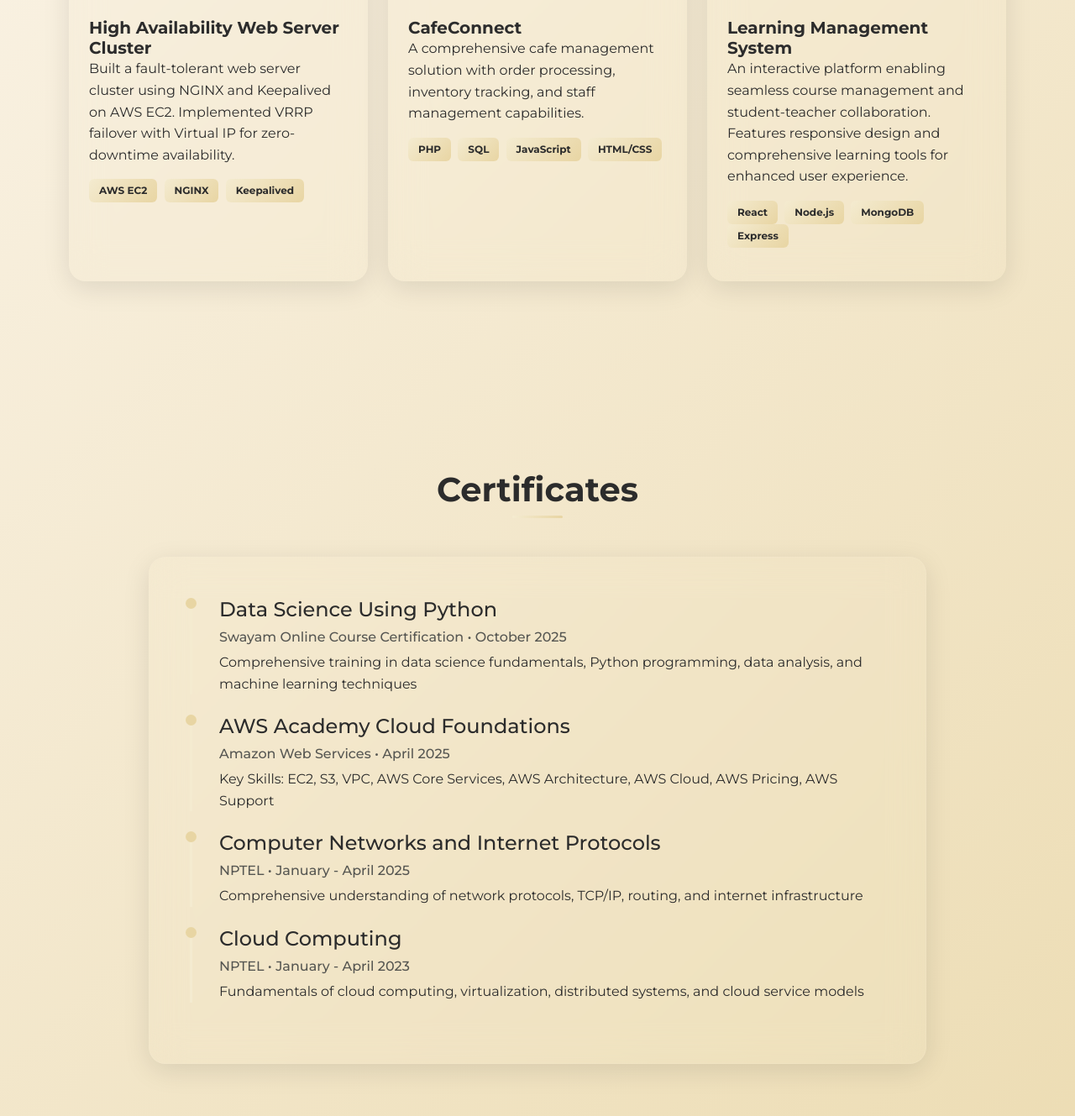
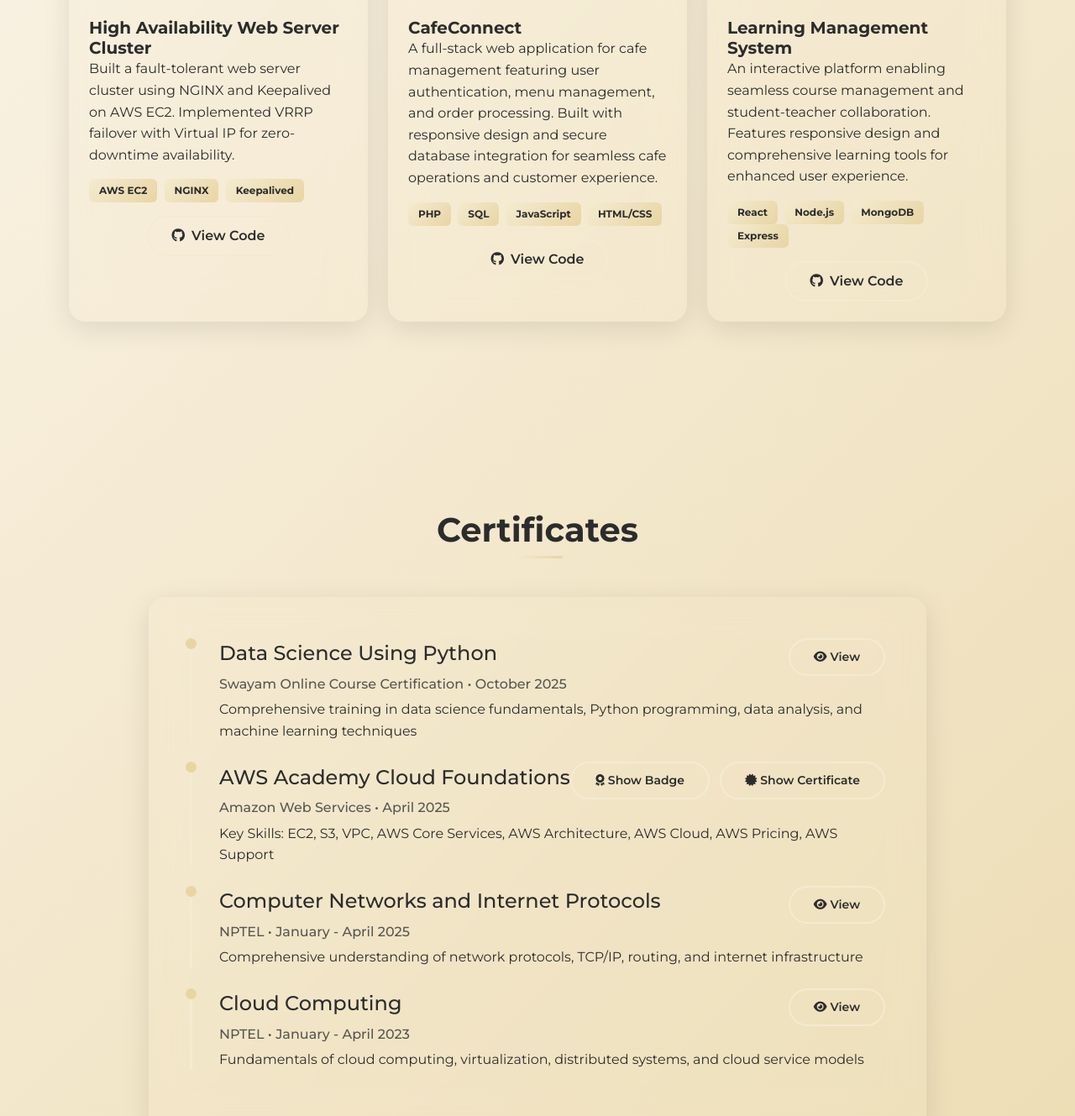
Before and after one commit to Vraj1102/My_Portfolio, a plain HTML site: page index.html in a window 1280 px wide. Shown: the part 4352-5681 px from the top of the page at 84% size. Drawn offline with nearby package versions, Linux system fonts and the light colour scheme.

Commit message:
Initial portfolio commit with clean project design

```diff
--- a/assets/css/style.css
+++ b/assets/css/style.css
@@ -260,6 +260,30 @@ body::before {
     transform: translateY(-10px);
 }
 
+.project-image {
+    width: 100%;
+    height: 200px;
+    object-fit: cover;
+    border-radius: 20px 20px 0 0;
+}
+
+.service-icon {
+    transition: all 0.3s ease;
+}
+
+.service-icon:hover {
+    transform: translateY(-10px) scale(1.1);
+}
+
+.service-icon i {
+    transition: all 0.3s ease;
+}
+
+.glass-card:hover .service-icon i {
+    color: var(--primary-dark) !important;
+    text-shadow: 0 0 20px rgba(244, 235, 208, 0.5);
+}
+
 .badge {
     font-size: 0.75rem;
     padding: 0.5rem 0.75rem;
--- a/index.html
+++ b/index.html
@@ -213,6 +213,11 @@
                                         <span class="badge bg-primary me-1">NGINX</span>
                                         <span class="badge bg-primary">Keepalived</span>
                                     </div>
+                                    <div class="text-center">
+                                        <a href="https://github.com/Vraj1102/AWS-Project.git" class="btn btn-outline-primary" target="_blank">
+                                            <i class="fab fa-github me-2"></i>View Code
+                                        </a>
+                                    </div>
                                 </div>
                             </div>
                         </div>
@@ -221,12 +226,17 @@
                                 <img src="assets/images/CafeConnect.png" class="project-image" alt="CafeConnect" loading="lazy">
                                 <div class="card-body p-4">
                                     <h5 class="card-title fw-bold">CafeConnect</h5>
-                                    <p class="card-text">A comprehensive cafe management solution with order processing, inventory tracking, and staff management capabilities.</p>
+                                    <p class="card-text">A full-stack web application for cafe management featuring user authentication, menu management, and order processing. Built with responsive design and secure database integration for seamless cafe operations and customer experience.</p>
                                     <div class="mb-3">
                                         <span class="badge bg-primary me-1">PHP</span>
                                         <span class="badge bg-primary me-1">SQL</span>
                                         <span class="badge bg-primary me-1">JavaScript</span>
                                         <span class="badge bg-primary">HTML/CSS</span>
+                                    </div>
+                                    <div class="text-center">
+                                        <a href="https://github.com/Vraj1102/Cafe_Connect.git" class="btn btn-outline-primary" target="_blank">
+                                            <i class="fab fa-github me-2"></i>View Code
+                                        </a>
                                     </div>
                                 </div>
                             </div>
@@ -242,6 +252,11 @@
                                         <span class="badge bg-primary me-1">Node.js</span>
                                         <span class="badge bg-primary me-1">MongoDB</span>
                                         <span class="badge bg-primary">Express</span>
+                                    </div>
+                                    <div class="text-center">
+                                        <a href="https://github.com/Vraj1102/Cafe_Connect.git" class="btn btn-outline-primary" target="_blank">
+                                            <i class="fab fa-github me-2"></i>View Code
+                                        </a>
                                     </div>
                                 </div>
                             </div>
@@ -262,22 +277,47 @@
                 <div class="col-lg-10 mx-auto">
                     <div class="glass-card p-5 fade-in-up">
                         <div class="experience-item mb-4">
-                            <h4>Data Science Using Python</h4>
+                            <div class="d-flex justify-content-between align-items-center">
+                                <h4>Data Science Using Python</h4>
+                                <a href="assets/images/Computer Networks.pdf" class="btn btn-outline-primary btn-sm" target="_blank">
+                                    <i class="fas fa-eye me-1"></i>View
+                                </a>
+                            </div>
                             <h6 class="text-muted">Swayam Online Course Certification • October 2025</h6>
                             <p>Comprehensive training in data science fundamentals, Python programming, data analysis, and machine learning techniques</p>
                         </div>
                         <div class="experience-item mb-4">
-                            <h4>AWS Academy Cloud Foundations</h4>
+                            <div class="d-flex justify-content-between align-items-center">
+                                <h4>AWS Academy Cloud Foundations</h4>
+                                <div>
+                                    <a href="assets/images/Badge.png" class="btn btn-outline-primary btn-sm me-2" target="_blank">
+                                        <i class="fas fa-award me-1"></i>Show Badge
+                                    </a>
+                                    <a href="assets/images/AWS_Cloud Foundations.pdf" class="btn btn-outline-primary btn-sm" target="_blank">
+                                        <i class="fas fa-certificate me-1"></i>Show Certificate
+                                    </a>
+                                </div>
+                            </div>
                             <h6 class="text-muted">Amazon Web Services • April 2025</h6>
                             <p>Key Skills: EC2, S3, VPC, AWS Core Services, AWS Architecture, AWS Cloud, AWS Pricing, AWS Support</p>
                         </div>
                         <div class="experience-item mb-4">
-                            <h4>Computer Networks and Internet Protocols</h4>
+                            <div class="d-flex justify-content-between align-items-center">
+                                <h4>Computer Networks and Internet Protocols</h4>
+                                <a href="assets/images/Computer Networks.pdf" class="btn btn-outline-primary btn-sm" target="_blank">
+                                    <i class="fas fa-eye me-1"></i>View
+                                </a>
+                            </div>
                             <h6 class="text-muted">NPTEL • January - April 2025</h6>
                             <p>Comprehensive understanding of network protocols, TCP/IP, routing, and internet infrastructure</p>
                         </div>
                         <div class="experience-item mb-4">
-                            <h4>Cloud Computing</h4>
+                            <div class="d-flex justify-content-between align-items-center">
+                                <h4>Cloud Computing</h4>
+                                <a href="assets/images/Cloud_Computing.jpg" class="btn btn-outline-primary btn-sm" target="_blank">
+                                    <i class="fas fa-eye me-1"></i>View
+                                </a>
+                            </div>
                             <h6 class="text-muted">NPTEL • January - April 2023</h6>
                             <p>Fundamentals of cloud computing, virtualization, distributed systems, and cloud service models</p>
                         </div>
```
Also changed, not shown: assets/images/Badge.png (added), assets/images/Cloud_Computing.jpg (added), assets/images/New profile.JPG (deleted), 5 other files.
